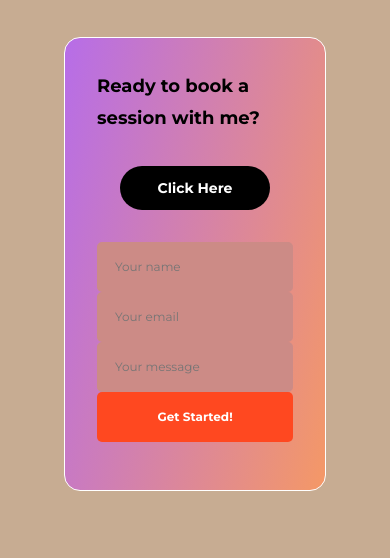
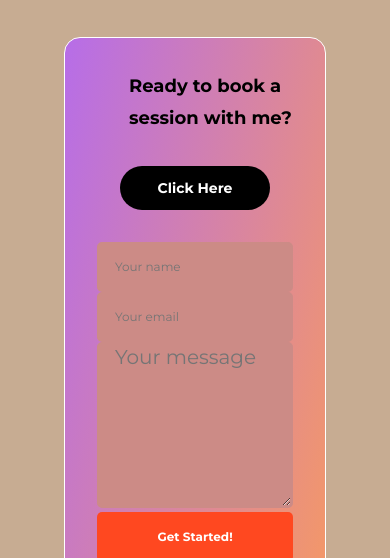
Before and after one commit to yeonjuparkk/yeonjuparkk.github.io, a React (Create React App) app: page / in a window 390 px wide. Both pictures are taken after a click on the button "Click Here". Shown: the part 4771-5329 px from the top of the page. Built offline with nearby package versions, Linux system fonts and the light colour scheme; no server answers.

Commit message:
add emailJS creds

```diff
--- a/package.json
+++ b/package.json
@@ -6,6 +6,7 @@
     "@testing-library/jest-dom": "^5.14.1",
     "@testing-library/react": "^13.0.0",
     "@testing-library/user-event": "^13.2.1",
+    "dotenv": "^16.0.3",
     "emailjs-com": "^3.2.0",
     "react": "^18.2.0",
     "react-dom": "^18.2.0",
--- a/src/components/Contact.css
+++ b/src/components/Contact.css
@@ -1,4 +1,4 @@
-.portfolio__cta {
+.portfolio__contact {
 	border: 1px solid white;
 	color: white;
 
@@ -13,7 +13,7 @@
 	background: var(--gradient-bar);
 }
 
-.portfolio__cta-content p {
+.portfolio__contact-content p {
 	font-family: var(--font-family);
 	font-weight: 500;
 	font-size: 12px;
@@ -21,7 +21,7 @@
 	color: #0E0E0E;
 }
 
-.portfolio__cta-content h3 {
+.portfolio__contact-content h3 {
 	font-family: var(--font-family);
 	font-weight: 800;
 	font-size: 24px;
@@ -29,14 +29,14 @@
 	color: #000000;
 }
 
-.portfolio__cta-btn {
+.portfolio__contact-btn, .portfolio__contact-title {
 	display: flex;
 	justify-content: center;
 	align-items: center;
 	margin-left: 2rem;
 }
 
-.portfolio__cta-btn button {
+.portfolio__contact-btn button {
 	background: #000000;
 	border-radius: 40px;
 	font-family: var(--font-family);
@@ -52,26 +52,26 @@
 }
 
 @media screen and (max-width: 650px) {
-	.portfolio__cta {
+	.portfolio__contact {
 		flex-direction: column;
 	}
 
-	.portfolio__cta-btn {
+	.portfolio__contact-btn {
 		margin: 2rem 0 0;
 	}
 }
 
 @media screen and (max-width: 550px) {
-	.portfolio__cta {
+	.portfolio__contact {
 		margin: 4rem 2rem;
 	}
 
-	.portfolio__cta-content h3 {
+	.portfolio__contact-content h3 {
 		font-size: 18px;
 		line-height: 32px;
 	}
 
-	.portfolio__cta-btn button {
+	.portfolio__contact-btn button {
 		font-size: 14px;
 		line-height: 28px;
 	}
--- a/src/components/Contact.jsx
+++ b/src/components/Contact.jsx
@@ -9,20 +9,13 @@ const Contact = () => {
     message: "",
     reply_to: "",
   });
-
-  console.log(
-    process.env.EMAILJS_SERVICE_ID,
-    process.env.EMAILJS_TEMPLAYE_ID,
-    process.env.EMAILJS_API_KEY
-  );
-
   const onSubmit = (e) => {
     e.preventDefault();
     send(
-      process.env.EMAILJS_SERVICE_ID,
-      process.env.EMAILJS_TEMPLAYE_ID,
+      process.env.REACT_APP_EMAILJS_SERVICE_ID.toString(),
+      process.env.REACT_APP_EMAILJS_TEMPLATE_ID.toString(),
       toSend,
-      process.env.EMAILJS_API_KEY
+      process.env.REACT_APP_EMAILJS_API_KEY.toString()
     )
       .then((response) => {
         console.log("SUCCESS!", response.status, response.text);
@@ -37,10 +30,12 @@ const Contact = () => {
   };
 
   return (
-    <div className="portfolio__cta">
-      <div className="portfolio__cta-content">
-        <h3>Ready to book a session with me?</h3>
-        <div className="portfolio__cta-btn">
+    <div className="portfolio__contact">
+      <div className="portfolio__contact-content">
+        <div className="portfolio__contact-title">
+          <h3>Ready to book a session with me?</h3>
+        </div>
+        <div className="portfolio__contact-btn">
           <button type="button" onClick={() => setShowContact(!showContact)}>
             Click Here
           </button>
@@ -63,12 +58,13 @@ const Contact = () => {
                   value={toSend.reply_to}
                   onChange={handleChange}
                 />
-                <input
+                <textarea
                   type="text"
                   name="message"
                   placeholder="Your message"
                   value={toSend.message}
                   onChange={handleChange}
+                  rows="6" cols="50"
                 />
                 <button type="submit">Get Started!</button>
               </form>
--- a/src/containers/header.css
+++ b/src/containers/header.css
@@ -44,7 +44,7 @@
   display: flex;
 }
 
-.portfolio__header-content__input input {
+.portfolio__header-content__input input, .portfolio__header-content__input textarea {
   flex: 2;
   width: 100%;
   background: var(--color-footer);
```
Also changed, not shown: 1 other file (tests, documents, lock files or other folders).
